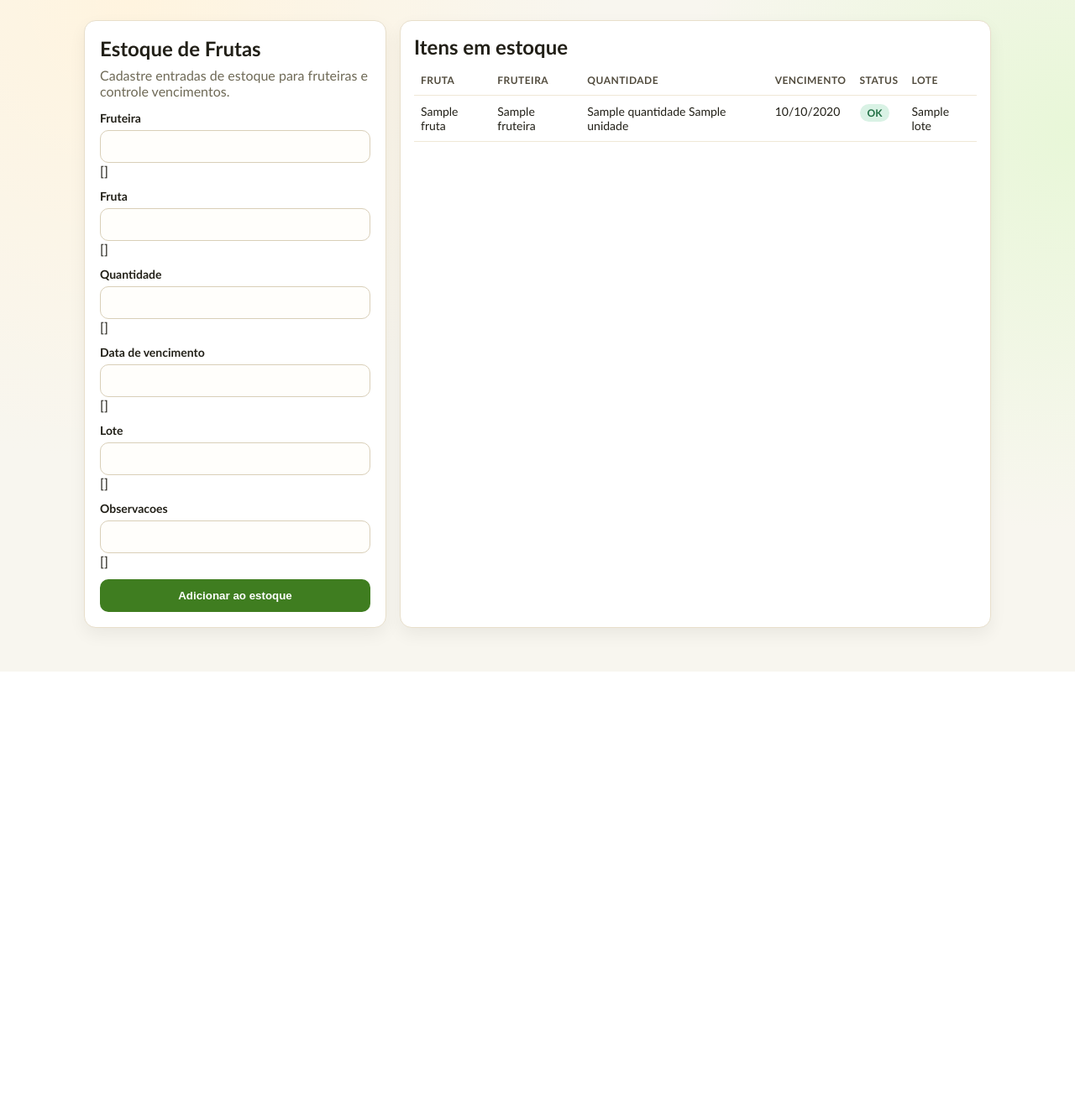
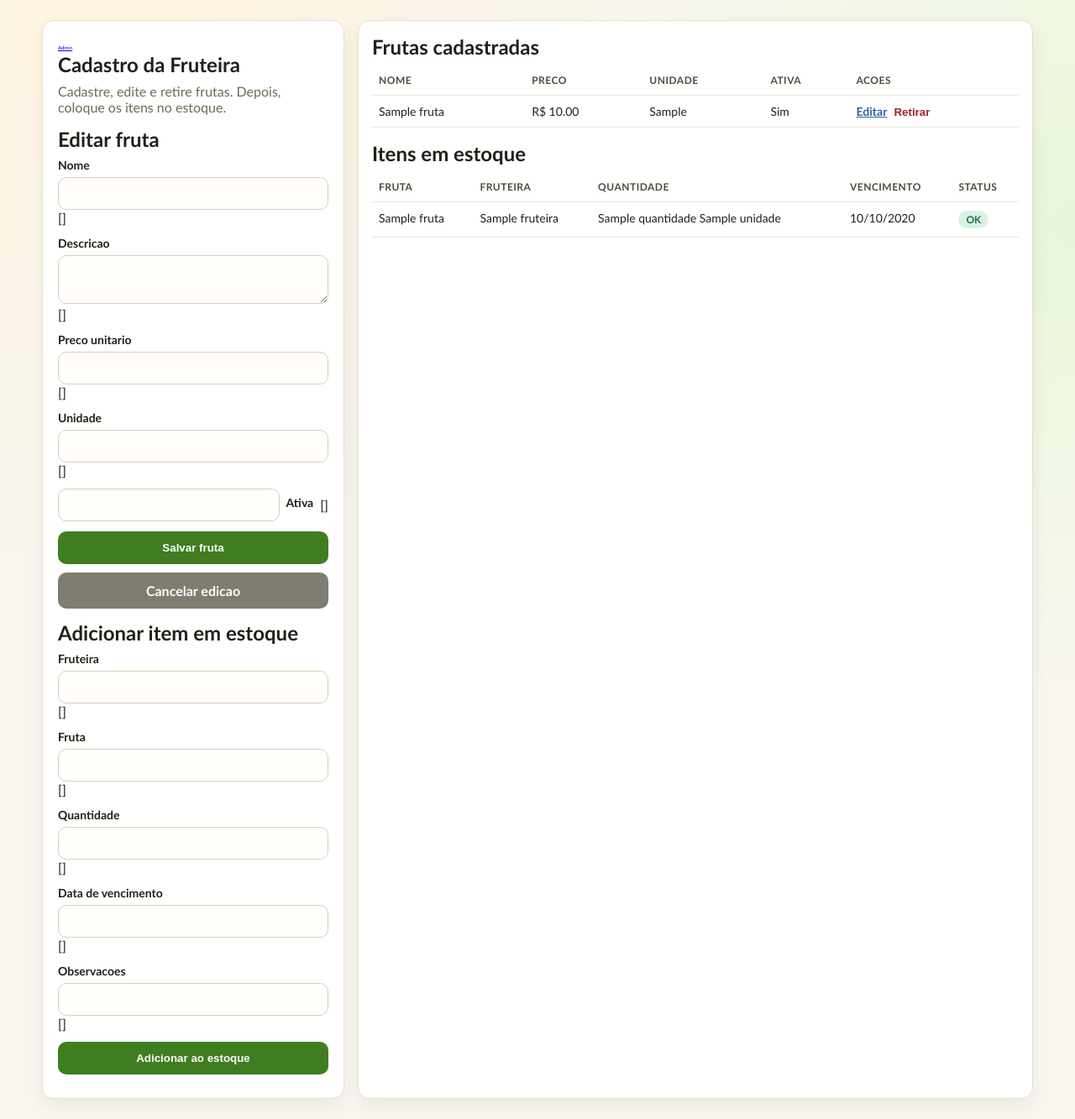
Before and after one commit to davie500/python-project, a Django app: template app/inventory/templates/inventory/home.html in a window 1280 px wide. Shown: the whole page at 84% size. Before the commit the page ends 800 px from the top, so only its background shows below. Run offline with Django 3.2, Linux system fonts and the light colour scheme; the template is opened without the code that fills it: most values are stand-ins (such as "Sample title", 1, 10 or a date in 2020); form fields are guessed from the names that the template uses.

Commit message:
Refactor inventory management: update URL routing, enhance FrutaForm validation, and improve home template layout

```diff
--- a/app/core/urls.py
+++ b/app/core/urls.py
@@ -19,7 +19,7 @@ from django.contrib import admin
 from django.urls import include, path
 from django.http import JsonResponse
 
-admin.site.site_url = "/fruteira/"
+admin.site.site_url = "/"
 
 
 def health_check(request):
@@ -33,7 +33,8 @@ def health_check(request):
 urlpatterns = [
     path('admin/', admin.site.urls),  # Painel administrativo do Django
     path("accounts/", include("django.contrib.auth.urls")),
-    path("", include("chat.urls")),
+    path("", include("inventory.urls")),
+    path("chat/", include("chat.urls")),
     path("fruteira/", include("fruteira.urls")),
     path("inventory/", include("inventory.urls")),
     path('health/', health_check, name='health_check'),  # Endpoint para health check
--- a/app/inventory/models.py
+++ b/app/inventory/models.py
@@ -32,7 +32,6 @@ class Fruta(models.Model):
         choices=[
             ("kg", "Quilograma"),
             ("un", "Unidade"),
-            ("dz", "Dúzia"),
             ("cx", "Caixa"),
         ],
         default="kg"
--- a/app/inventory/templates/inventory/home.html
+++ b/app/inventory/templates/inventory/home.html
@@ -35,7 +35,7 @@
         }
 
         .container {
-            max-width: 1080px;
+            max-width: 1180px;
             margin: 0 auto;
             display: grid;
             grid-template-columns: 360px 1fr;
@@ -90,6 +90,10 @@
             resize: vertical;
         }
 
+        input[type="checkbox"] {
+            width: auto;
+        }
+
         .button {
             border: none;
             border-radius: 10px;
@@ -99,10 +103,21 @@
             width: 100%;
             padding: 12px;
             cursor: pointer;
+            margin-bottom: 10px;
         }
 
         .button:hover {
             background: var(--brand-2);
+        }
+
+        .button-muted {
+            background: #7f7c70;
+        }
+
+        .button-link {
+            display: block;
+            text-align: center;
+            text-decoration: none;
         }
 
         .list-card {
@@ -113,6 +128,7 @@
             width: 100%;
             border-collapse: collapse;
             font-size: 14px;
+            margin-bottom: 16px;
         }
 
         th, td {
@@ -164,6 +180,7 @@
             border-radius: 10px;
             padding: 16px;
             background: #fffdf8;
+            margin-bottom: 16px;
         }
 
         .admin-links a {
@@ -172,6 +189,40 @@
             margin-right: 10px;
             font-weight: 700;
             font-size: 14px;
+        }
+
+        .block-title {
+            margin-top: 14px;
+        }
+
+        .inline-check {
+            display: flex;
+            align-items: center;
+            gap: 8px;
+        }
+
+        .actions {
+            display: flex;
+            gap: 8px;
+            align-items: center;
+            flex-wrap: wrap;
+        }
+
+        .link-btn {
+            border: none;
+            background: transparent;
+            color: #2f5ea6;
+            font-weight: 700;
+            cursor: pointer;
+            padding: 0;
+        }
+
+        .link-btn-danger {
+            color: #a51d2d;
+        }
+
+        .inline-form {
+            display: inline;
         }
 
         @media (max-width: 900px) {
@@ -188,8 +239,9 @@
 <body>
     <main class="container">
         <section class="card form-card">
-            <h1>Estoque de Frutas</h1>
-            <p>Cadastre entradas de estoque para fruteiras e controle vencimentos.</p>
+            <a style="font-size: 6px;" href="/admin">Admin</a>
+            <h1>Cadastro da Fruteira</h1>
+            <p>Cadastre, edite e retire frutas. Depois, coloque os itens no estoque.</p>
 
             {% if messages %}
                 {% for message in messages %}
@@ -197,51 +249,98 @@
                 {% endfor %}
             {% endif %}
 
-            {% if sem_cadastros_base %}
+            <h2 class="block-title">{% if fruta_em_edicao %}Editar fruta{% else %}Nova fruta{% endif %}</h2>
+            <form method="post">
+                {% csrf_token %}
+                <input type="hidden" name="form_tipo" value="fruta_salvar">
+                {% if fruta_em_edicao %}
+                    <input type="hidden" name="fruta_id" value="{{ fruta_em_edicao.id }}">
+                {% endif %}
+                <div class="field">
+                    <label for="{{ fruta_form.nome.id_for_label }}">Nome</label>
+                    {{ fruta_form.nome }}
+                    {{ fruta_form.nome.errors }}
+                </div>
+                <div class="field">
+                    <label for="{{ fruta_form.descricao.id_for_label }}">Descricao</label>
+                    {{ fruta_form.descricao }}
+                    {{ fruta_form.descricao.errors }}
+                </div>
+                <div class="field">
+                    <label for="{{ fruta_form.preco_unitario.id_for_label }}">Preco unitario</label>
+                    {{ fruta_form.preco_unitario }}
+                    {{ fruta_form.preco_unitario.errors }}
+                </div>
+                <div class="field">
+                    <label for="{{ fruta_form.unidade.id_for_label }}">Unidade</label>
+                    {{ fruta_form.unidade }}
+                    {{ fruta_form.unidade.errors }}
+                </div>
+                <div class="field inline-check">
+                    {{ fruta_form.ativa }}
+                    <label for="{{ fruta_form.ativa.id_for_label }}">Ativa</label>
+                    {{ fruta_form.ativa.errors }}
+                </div>
+
+                {% if fruta_form.non_field_errors %}
+                    <ul class="errors">
+                        {% for error in fruta_form.non_field_errors %}
+                            <li>{{ error }}</li>
+                        {% endfor %}
+                    </ul>
+                {% endif %}
+
+                <button class="button" type="submit">{% if fruta_em_edicao %}Salvar fruta{% else %}Adicionar fruta{% endif %}</button>
+                {% if fruta_em_edicao %}
+                    <a href="{% url 'inventory:home' %}" class="button button-muted button-link">Cancelar edicao</a>
+                {% endif %}
+            </form>
+
+            <h2 class="block-title">Adicionar item em estoque</h2>
+            {% if sem_fruteiras %}
                 <div class="alert">
-                    Antes de cadastrar estoque, crie ao menos uma fruteira e uma fruta no admin.
+                    Antes de cadastrar estoque, crie ao menos uma fruteira no admin.
                 </div>
                 <div class="admin-links">
                     <a href="{% url 'admin:inventory_fruteira_add' %}">Nova Fruteira</a>
-                    <a href="{% url 'admin:inventory_fruta_add' %}">Nova Fruta</a>
+                </div>
+            {% elif sem_frutas_ativas %}
+                <div class="alert">
+                    Cadastre e ative ao menos uma fruta para incluir itens em estoque.
                 </div>
             {% else %}
                 <form method="post">
                     {% csrf_token %}
+                    <input type="hidden" name="form_tipo" value="estoque_salvar">
                     <div class="field">
-                        <label for="{{ form.fruteira.id_for_label }}">Fruteira</label>
-                        {{ form.fruteira }}
-                        {{ form.fruteira.errors }}
+                        <label for="{{ estoque_form.fruteira.id_for_label }}">Fruteira</label>
+                        {{ estoque_form.fruteira }}
+                        {{ estoque_form.fruteira.errors }}
                     </div>
                     <div class="field">
-                        <label for="{{ form.fruta.id_for_label }}">Fruta</label>
-                        {{ form.fruta }}
-                        {{ form.fruta.errors }}
+                        <label for="{{ estoque_form.fruta.id_for_label }}">Fruta</label>
+                        {{ estoque_form.fruta }}
+                        {{ estoque_form.fruta.errors }}
                     </div>
                     <div class="field">
-                        <label for="{{ form.quantidade.id_for_label }}">Quantidade</label>
-                        {{ form.quantidade }}
-                        {{ form.quantidade.errors }}
+                        <label for="{{ estoque_form.quantidade.id_for_label }}">Quantidade</label>
+                        {{ estoque_form.quantidade }}
+                        {{ estoque_form.quantidade.errors }}
                     </div>
                     <div class="field">
-                        <label for="{{ form.data_vencimento.id_for_label }}">Data de vencimento</label>
-                        {{ form.data_vencimento }}
-                        {{ form.data_vencimento.errors }}
+                        <label for="{{ estoque_form.data_vencimento.id_for_label }}">Data de vencimento</label>
+                        {{ estoque_form.data_vencimento }}
+                        {{ estoque_form.data_vencimento.errors }}
                     </div>
                     <div class="field">
-                        <label for="{{ form.lote.id_for_label }}">Lote</label>
-                        {{ form.lote }}
-                        {{ form.lote.errors }}
-                    </div>
-                    <div class="field">
-                        <label for="{{ form.observacoes.id_for_label }}">Observacoes</label>
-                        {{ form.observacoes }}
-                        {{ form.observacoes.errors }}
+                        <label for="{{ estoque_form.observacoes.id_for_label }}">Observacoes</label>
+                        {{ estoque_form.observacoes }}
+                        {{ estoque_form.observacoes.errors }}
                     </div>
 
-                    {% if form.non_field_errors %}
+                    {% if estoque_form.non_field_errors %}
                         <ul class="errors">
-                            {% for error in form.non_field_errors %}
+                            {% for error in estoque_form.non_field_errors %}
                                 <li>{{ error }}</li>
                             {% endfor %}
                         </ul>
@@ -253,6 +352,44 @@
         </section>
 
         <section class="card list-card">
+            <h2>Frutas cadastradas</h2>
+            {% if frutas %}
+                <table>
+                    <thead>
+                        <tr>
+                            <th>Nome</th>
+                            <th>Preco</th>
+                            <th>Unidade</th>
+                            <th>Ativa</th>
+                            <th>Acoes</th>
+                        </tr>
+                    </thead>
+                    <tbody>
+                        {% for fruta in frutas %}
+                            <tr>
+                                <td>{{ fruta.nome }}</td>
+                                <td>R$ {{ fruta.preco_unitario|floatformat:2 }}</td>
+                                <td>{{ fruta.get_unidade_display }}</td>
+                                <td>{% if fruta.ativa %}Sim{% else %}Nao{% endif %}</td>
+                                <td>
+                                    <div class="actions">
+                                        <a href="{% url 'inventory:home' %}?editar_fruta={{ fruta.id }}" class="link-btn">Editar</a>
+                                        <form method="post" class="inline-form" onsubmit="return confirm('Remover a fruta {{ fruta.nome }}?');">
+                                            {% csrf_token %}
+                                            <input type="hidden" name="form_tipo" value="fruta_remover">
+                                            <input type="hidden" name="fruta_id" value="{{ fruta.id }}">
+                                            <button type="submit" class="link-btn link-btn-danger">Retirar</button>
+                                        </form>
+                                    </div>
+                                </td>
+                            </tr>
+                        {% endfor %}
+                    </tbody>
+                </table>
+            {% else %}
+                <div class="empty">Ainda nao ha frutas cadastradas.</div>
+            {% endif %}
+
             <h2>Itens em estoque</h2>
             {% if itens_estoque %}
                 <table>
@@ -263,7 +400,6 @@
                             <th>Quantidade</th>
                             <th>Vencimento</th>
                             <th>Status</th>
-                            <th>Lote</th>
                         </tr>
                     </thead>
                     <tbody>
@@ -282,7 +418,6 @@
                                         <span class="pill ok">OK</span>
                                     {% endif %}
                                 </td>
-                                <td>{{ item.lote|default:"-" }}</td>
                             </tr>
                         {% endfor %}
                     </tbody>
```
Also changed, not shown: app/inventory/forms.py (+17 -2 lines), app/inventory/views.py (+45 -13 lines).
